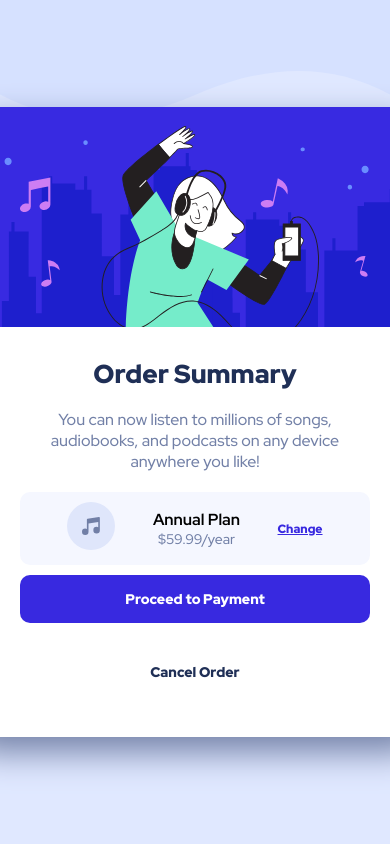
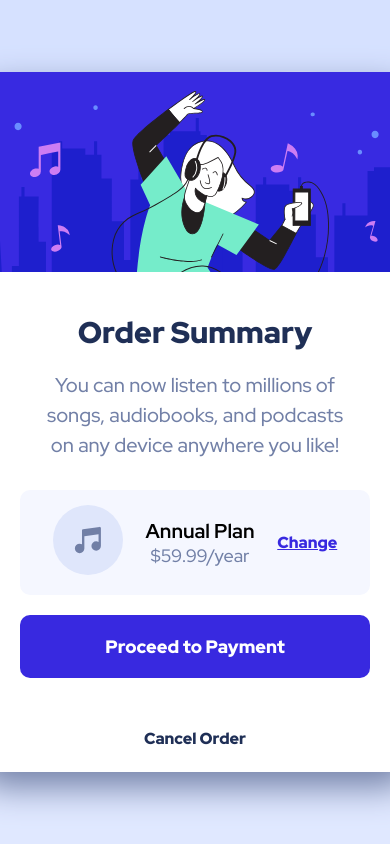
Before and after one commit to luis92guimaraes/order-summary-component, a plain HTML site: page index.html in a window 390 px wide. Shown: the top 844 px of the page. Drawn offline with Linux system fonts and the light colour scheme.

Commit message:
update responsive.css

```diff
--- a/index.html
+++ b/index.html
@@ -36,7 +36,7 @@
                         </li>
 
                         <li>
-                            <h4 class="anual">Annual Plan</h4>
+                            <h4>Annual Plan</h4>
                             <p class="price">$59.99/year</p>
                         </li>
 
--- a/src/css/responsive.css
+++ b/src/css/responsive.css
@@ -0,0 +1,61 @@
+@media(max-width:768px) {
+    .container .card{
+        width: 430px;
+        height: 700px;
+    }
+
+    .container .card .image{
+        width: 100%;
+        height: 200px;
+    }
+
+    .infos h1 {
+        font-size: 30px;
+        margin-top: 10px;
+    }
+
+    .infos .text {
+        font-size: 20px;
+        line-height: 30px;
+        margin-bottom: 10px;
+    }
+
+    .infos .plan ul{
+        padding: 15px 10px;
+        margin: 0 40px;
+    }
+
+    .infos .plan ul li img {
+        width: 70px;
+        height: 70px;
+    }
+
+    .infos .plan h4 {
+        font-size: 20px;
+    }
+
+    .infos .plan .price {
+        font-size: 18px;
+    }
+    .infos .plan .change {
+        font-size: 16px;
+    }
+
+    .pay .btn {
+        margin: 20px 40px;
+        padding: 20px 30px;
+        font-size: 18px;
+    }
+
+    .pay .cancel {
+        font-size: 16px;
+    }
+}
+
+@media(max-width:375px) {
+    .container .card {
+        width: 300px;
+        height: 100%;
+        margin: 20px;
+    }
+}
--- a/src/css/style.css
+++ b/src/css/style.css
@@ -54,10 +54,9 @@
     border-radius: 10px;
 }
 
-.infos .plan li .annual {
+.infos .plan h4 {
     font-weight: 700;
     font-size: 16px;
-    padding-right: 30px;
 }
 
 .infos .plan .price {
@@ -103,5 +102,5 @@
 }
 
 .pay .btn:hover {
-    box-shadow: 0 20px 5px var(--bg-price-color);
+    box-shadow: 0 20px var(--bg-price-color);
 }
```
